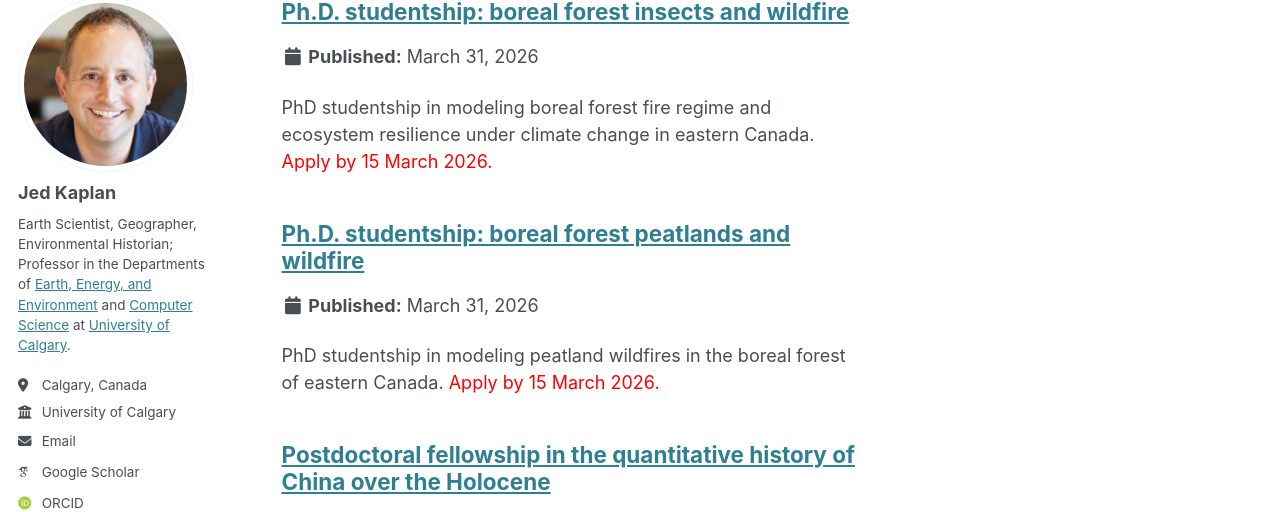
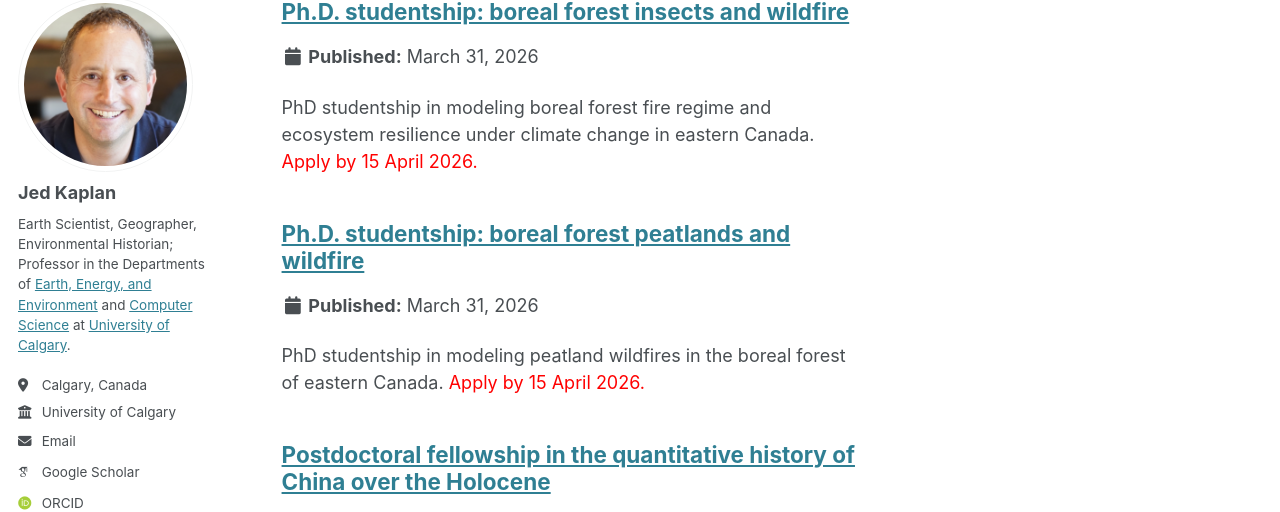
Before and after one commit to jedokaplan/jedokaplan.github.io, a Jekyll site: the page built from _pages/opportunities.md, in a window 1280 px wide and 900 px high, scrolled down 1119 px. Shown: the part 109-621 px from the top of the window. Built offline with Jekyll 4.4.1, drawn with Linux system fonts in a browser that asks for light colours; some web fonts are replaced.

Commit message:
update PhD deadlines

```diff
--- a/_opportunities/2_PhD_insects-wildfire.md
+++ b/_opportunities/2_PhD_insects-wildfire.md
@@ -1,7 +1,7 @@
 ---
 layout: archive
 title: "Ph.D. studentship: boreal forest insects and wildfire"
-excerpt: "PhD studentship in modeling boreal forest fire regime and ecosystem resilience under climate change in eastern Canada. <font color=red>Apply by 15 March 2026.</font>"
+excerpt: "PhD studentship in modeling boreal forest fire regime and ecosystem resilience under climate change in eastern Canada. <font color=red>Apply by 15 April 2026.</font>"
 collection: jobs
 ---
 
@@ -63,6 +63,6 @@ Applicants should submit the following materials as **a single PDF file** [at th
 
 Consideration will be given to good collaborative skills, drive and independence, and how the applicant's experience and skills complement and strengthen ongoing research within the research group, and how they stand to contribute to its future development.
 
-Review of applications will commence on **1 March 2026** and continue until the position is filled.
+Review of applications will commence on **15 April 2026** and continue until the position is filled.
 
 *Please note that due to the high number of applications received only shortlisted candidates will be contacted.*
--- a/_opportunities/3_PhD_peatlands-wildfire.md
+++ b/_opportunities/3_PhD_peatlands-wildfire.md
@@ -1,7 +1,7 @@
 ---
 layout: archive
 title: "Ph.D. studentship: boreal forest peatlands and wildfire"
-excerpt: "PhD studentship in modeling peatland wildfires in the boreal forest of eastern Canada. <font color=red>Apply by 15 March 2026.</font>"
+excerpt: "PhD studentship in modeling peatland wildfires in the boreal forest of eastern Canada. <font color=red>Apply by 15 April 2026.</font>"
 collection: jobs
 ---
 
@@ -61,6 +61,6 @@ Applicants should submit the following materials as **a single PDF file** [at th
 
 Consideration will be given to good collaborative skills, drive and independence, and how the applicant's experience and skills complement and strengthen ongoing research within the research group, and how they stand to contribute to its future development.
 
-Review of applications will commence on **1 March 2026** and continue until the position is filled.
+Review of applications will commence on **15 April 2026** and continue until the position is filled.
 
 *Please note that due to the high number of applications received only shortlisted candidates will be contacted.*
```
